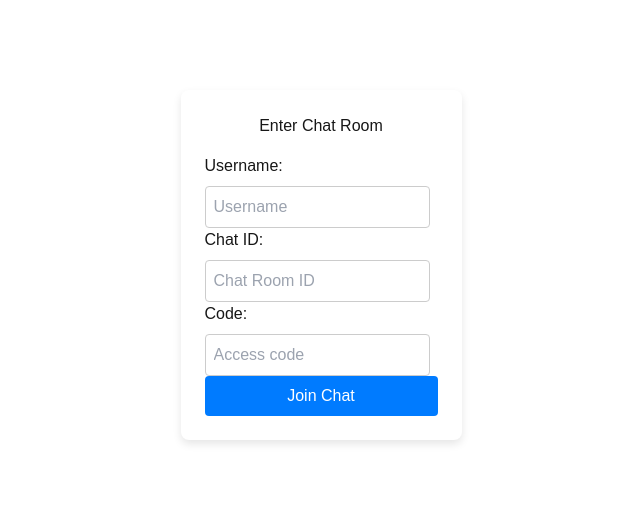
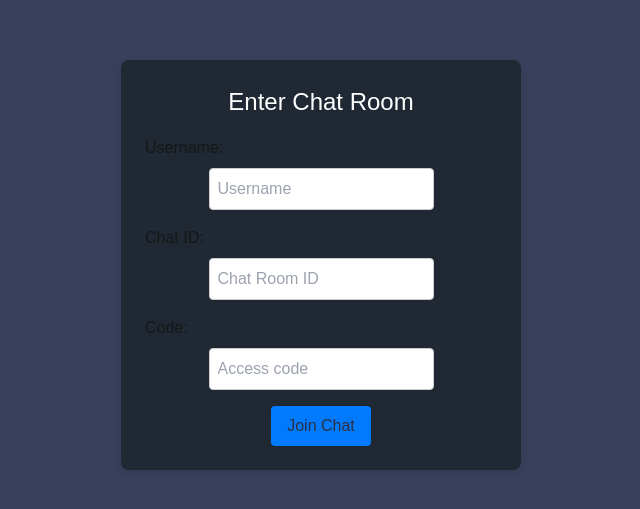
Before and after one commit to MarcosFlavioGS/Kumpel_client, a Next.js app: page / in a window 1280 px wide. Shown: the part 135-644 px from the top of the page, without its empty margins (319-959 px from the left). Built offline with nearby package versions, Linux system fonts and the light colour scheme.

Commit message:
feat: using conditional rendering to check values

```diff
--- a/src/app/components/chatRoom.tsx
+++ b/src/app/components/chatRoom.tsx
@@ -74,7 +74,7 @@ export default function ChatRoom() {
           />
           <button
             type='submit'
-            style={styles.button}>
+            style={styles.send_button}>
             Send
           </button>
         </form>
--- a/src/app/components/landingPage.tsx
+++ b/src/app/components/landingPage.tsx
@@ -9,39 +9,33 @@ export default function LandingPage() {
   const [username, setUsername] = useState('')
   const [chatId, setChatId] = useState('')
   const [code, setCode] = useState('')
+  const [errorMessage, setErrorMessage] = useState('')
   const router = useRouter()
-
   const setUserName = useStore((state) => state.setUserName)
   const setChatIdState = useStore((state) => state.setChatId)
   const setCodeState = useStore((state) => state.setCode)
 
   const handleSubmit = (e: React.FormEvent) => {
     e.preventDefault()
-    if (username && chatId && code) {
+    if (!username || !chatId || !code) {
+      setErrorMessage('All fields are required!')
+    } else {
+      setErrorMessage('')
       setUserName(username)
       setChatIdState(chatId)
       setCodeState(code)
-
       router.push('/chatRoom')
     }
   }
 
   return (
-    <div style={{ display: 'flex', justifyContent: 'center', alignItems: 'center', minHeight: '100vh' }}>
+    <div style={styles.container}>
       <form
         onSubmit={handleSubmit}
-        style={{
-          display: 'flex',
-          flexDirection: 'column',
-          maxWidth: '400px',
-          padding: '24px',
-          borderRadius: '8px',
-          boxShadow: '0 4px 8px rgba(0, 0, 0, 0.1)',
-          backgroundColor: '#ffffff'
-        }}>
-        <h2 style={{ textAlign: 'center', marginBottom: '16px' }}>Enter Chat Room</h2>
-
-        <label style={{ marginBottom: '8px' }}>Username:</label>
+        style={styles.chatBox}>
+        <h2 style={styles.header}>Enter Chat Room</h2>
+        {errorMessage && <div style={styles.errorMessage}>{errorMessage}</div>}
+        <label style={{ marginBottom: '8px', alignSelf: 'flex-start' }}>Username:</label>
         <input
           type='text'
           value={username}
@@ -49,8 +43,7 @@ export default function LandingPage() {
           placeholder='Username'
           style={styles.input}
         />
-
-        <label style={{ marginBottom: '8px' }}>Chat ID:</label>
+        <label style={{ marginBottom: '8px', alignSelf: 'flex-start' }}>Chat ID:</label>
         <input
           type='text'
           value={chatId}
@@ -58,8 +51,7 @@ export default function LandingPage() {
           placeholder='Chat Room ID'
           style={styles.input}
         />
-
-        <label style={{ marginBottom: '8px' }}>Code:</label>
+        <label style={{ marginBottom: '8px', alignSelf: 'flex-start' }}>Code:</label>
         <input
           type='text'
           value={code}
@@ -67,7 +59,6 @@ export default function LandingPage() {
           placeholder='Access code'
           style={styles.input}
         />
-
         <button
           type='submit'
           style={styles.button}>
--- a/src/app/styles/chatRoom.ts
+++ b/src/app/styles/chatRoom.ts
@@ -1,78 +1,98 @@
-import { CSSProperties } from "react";
+import { CSSProperties } from 'react'
 
 const styles: {
-  container: CSSProperties;
-  chatBox: CSSProperties;
-  header: CSSProperties;
-  messagesContainer: CSSProperties;
-  message: CSSProperties;
-  form: CSSProperties;
-  input: CSSProperties;
-  button: CSSProperties;
+  container: CSSProperties
+  chatBox: CSSProperties
+  header: CSSProperties
+  errorMessage: CSSProperties // Added
+  messagesContainer: CSSProperties
+  message: CSSProperties
+  form: CSSProperties
+  input: CSSProperties
+  button: CSSProperties
+  send_button: CSSProperties
 } = {
   container: {
-    display: "flex",
-    justifyContent: "center",
-    alignItems: "center",
-    minHeight: "100vh",
-    backgroundColor: "#f0f0f0",
-    padding: "16px",
+    display: 'flex',
+    justifyContent: 'center',
+    alignItems: 'center',
+    minHeight: '100vh',
+    backgroundColor: '#3A3F5C', // Changed to dark grey
+    padding: '16px'
   },
   chatBox: {
-    width: "100%",
-    maxWidth: "400px",
-    padding: "24px",
-    borderRadius: "8px",
-    backgroundColor: "#fff",
-    boxShadow: "0 4px 8px rgba(0, 0, 0, 0.1)",
-    display: "flex",
-    flexDirection: "column",
-    alignItems: "center",
+    width: '100%',
+    maxWidth: '400px',
+    padding: '24px',
+    borderRadius: '8px',
+    backgroundColor: '#1F2833',
+    boxShadow: '0 4px 8px rgba(0, 0, 0, 0.1)',
+    display: 'flex',
+    flexDirection: 'column',
+    alignItems: 'center'
   },
   header: {
-    fontSize: "1.5em",
-    marginBottom: "16px",
-    color: "#333",
-    textAlign: "center",
+    fontSize: '1.5em',
+    marginBottom: '16px',
+    color: '#fff',
+    textAlign: 'center'
+  },
+  errorMessage: {
+    // Added
+    color: '#800020',
+    fontSize: '18px',
+    marginBottom: '16px',
+    textAlign: 'center'
   },
   messagesContainer: {
-    width: "100%",
-    maxHeight: "300px",
-    overflowY: "scroll",
-    padding: "8px",
-    marginBottom: "16px",
-    backgroundColor: "#f7f7f7",
-    border: "1px solid #ddd",
-    borderRadius: "4px",
+    width: '100%',
+    maxHeight: '300px',
+    overflowY: 'scroll',
+    scrollBehavior: 'auto',
+    padding: '8px',
+    marginBottom: '16px',
+    backgroundColor: '#3A4158',
+    border: '1px solid #ddd',
+    borderRadius: '4px'
   },
   message: {
-    color: "#333",
-    marginBottom: "8px",
+    color: '#fff',
+    marginBottom: '8px'
   },
   form: {
-    display: "flex",
-    width: "100%",
+    display: 'flex',
+    width: '100%'
   },
   input: {
     flex: 1,
-    padding: "8px",
-    borderRadius: "4px",
-    border: "1px solid #ccc",
-    marginRight: "8px",
-    fontSize: "1em",
-    backgroundColor: "#ffffff",
-    color: "#333333",
-},
+    padding: '8px',
+    borderRadius: '4px',
+    border: '1px solid #ccc',
+    marginBottom: '16px',
+    fontSize: '1em',
+    backgroundColor: '#ffffff',
+    color: '#333333'
+  },
   button: {
-    padding: "8px 16px",
-    backgroundColor: "#007bff",
-    color: "#fff",
-    border: "none",
-    borderRadius: "4px",
-    cursor: "pointer",
-    fontSize: "1em",
-    transition: "background-color 0.3s",
+    padding: '8px 16px',
+    backgroundColor: '#007bff',
+    color: '#2E2F42',
+    border: 'none',
+    borderRadius: '4px',
+    cursor: 'pointer',
+    fontSize: '1em',
+    transition: 'background-color 0.3s'
   },
-};
+  send_button: {
+    padding: '8px 16px',
+    backgroundColor: '#007bff',
+    color: '#2E2F42',
+    border: 'none',
+    borderRadius: '4px',
+    cursor: 'pointer',
+    fontSize: '1em',
+    transition: 'background-color 0.3s'
+  }
+}
 
-export default styles;
+export default styles
```
Also changed, not shown: src/app/chatRoom/page.tsx (+40 -6 lines).
